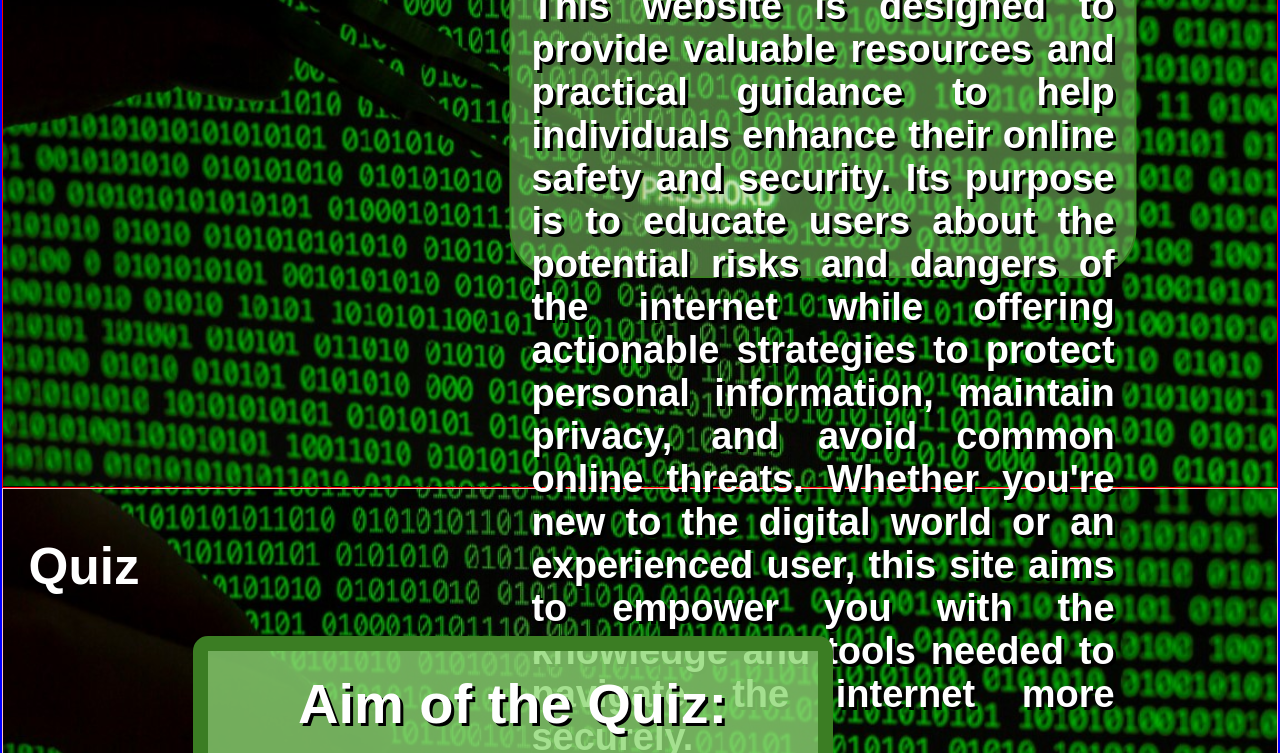
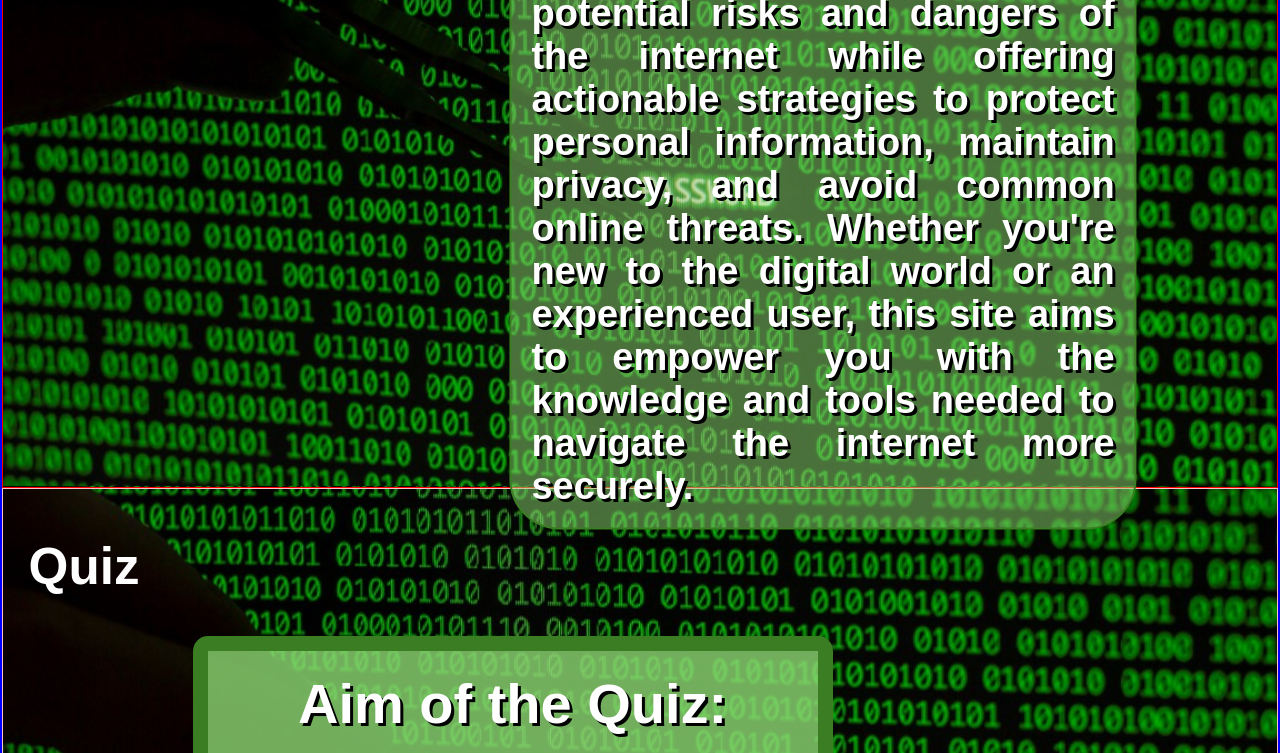
Before and after one commit to coleoskar/coleoskar.github.io, a plain HTML site: page index.html in a window 1280 px wide. Shown: the part 314-1067 px from the top of the page. Drawn offline with Linux system fonts and the light colour scheme.

Commit message:
green box fix

```diff
--- a/style.css
+++ b/style.css
@@ -175,7 +175,7 @@ html {
   border-radius: 50px;
   text-align: center;
   width: 49%;
-  height: 48vh;
+  height: min-content;
   border: rgb(59, 125, 35)solid 2px;
 }
 
```
